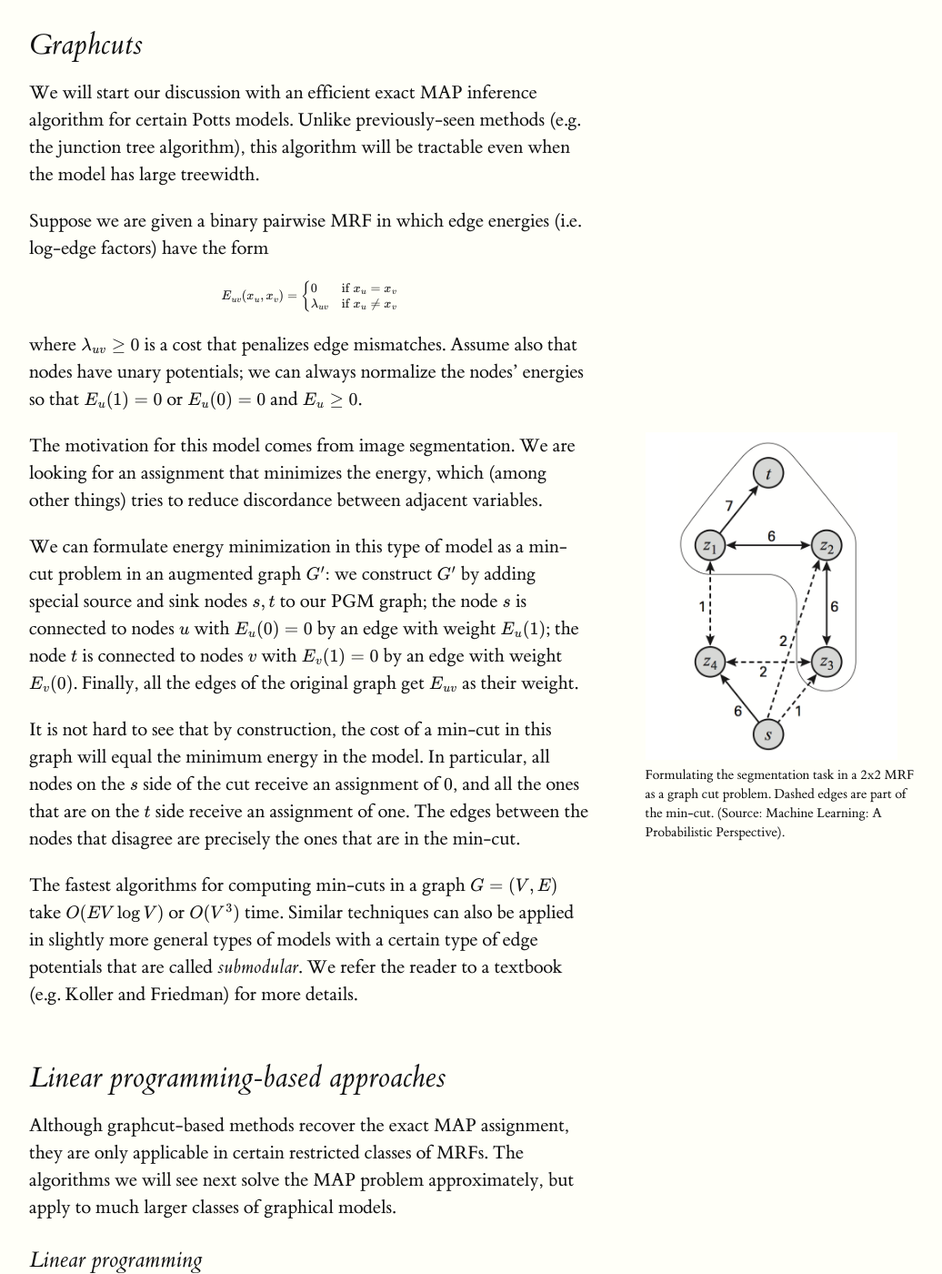
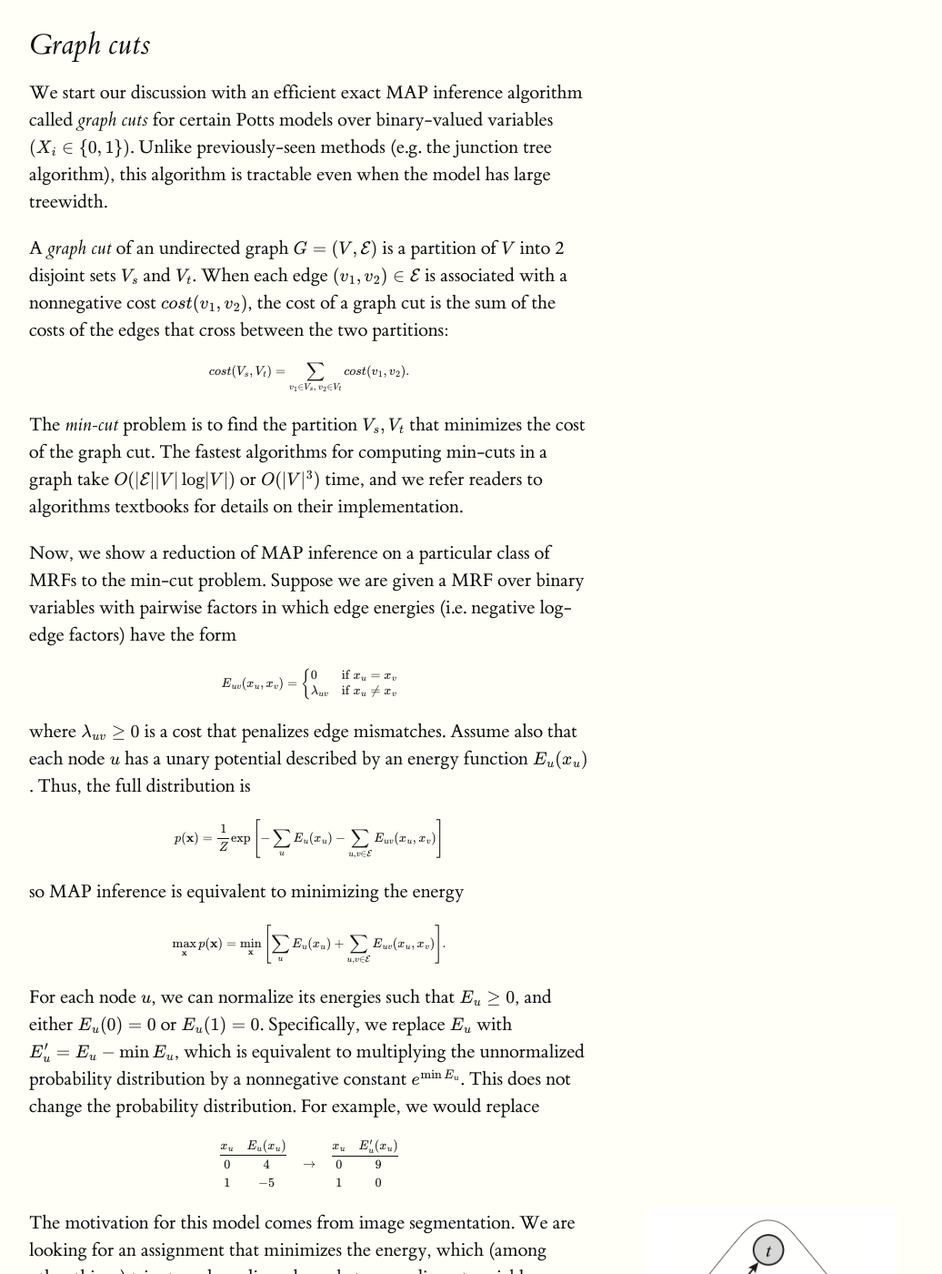
Before and after one commit to ermongroup/cs228-notes, a Jekyll site: the page built from inference/map/index.md, in a window 1280 px wide and 1400 px high, scrolled down 2176 px. Shown: the whole window at 91% size, without its empty margins (128-1164 px from the left). Built offline with Jekyll 4.4.1, drawn with Linux system fonts in a browser that asks for light colours; formulas are drawn with MathJax 3; some of the changed text lies outside the part shown.

Commit message:
Add definition of min-cut to graph cuts notes (#159)

```diff
--- a/inference/map/index.md
+++ b/inference/map/index.md
@@ -35,13 +35,19 @@ We discussed structured prediction in detail when we covered CRFs. Recall that o
 Another example of MAP inference is image segmentation; here, we are interested in locating an entity in an image and label all its pixels. Our input $$\bfx \in [0, 1]^{d\times d}$$ is a matrix of image pixels, and our task is to predict the label $$y \in \{0, 1\}^{d\times d}$$, indicating whether each pixel encodes the object we want to recover. Intuitively, neighboring pixels should have similar values in $$\bfy$$, i.e. pixels associated with the horse should form one continuous blob (rather than white noise).
 {% include marginfigure.html id="segmentation" url="assets/img/imagesegmentation.png" description="An illustration of the image segmentation problem." %}
 
-This prior knowledge can be naturally modeled in the language of graphical models via a [Potts model](https://en.wikipedia.org/wiki/Potts_model). As in our first example, we can introduce potentials $$\phi(y_i,x)$$ that encode the likelihood that any given pixel is from our subject. We then augment them with pairwise potentials $$\phi(y_i, y_j )$$ for neighboring $$y_i, y_j$$, which will encourage adjacent $$y$$'s to have the same value with higher probability.
+This prior knowledge can be naturally modeled in the language of graphical models via a [Potts model](https://en.wikipedia.org/wiki/Potts_model). As in our first example, we can introduce potentials $$\phi(y_i,x)$$ that encode the likelihood that any given pixel is from our subject. We then augment them with pairwise potentials $$\phi(y_i, y_j)$$ for neighboring $$y_i, y_j$$, which will encourage adjacent $$y$$'s to have the same value with higher probability.
 
-## Graphcuts
+## Graph cuts
 
-We will start our discussion with an efficient exact MAP inference algorithm for certain Potts models. Unlike previously-seen methods (e.g. the junction tree algorithm), this algorithm will be tractable even when the model has large treewidth.
+We start our discussion with an efficient exact MAP inference algorithm called *graph cuts* for certain Potts models over binary-valued variables $$(X_i \in \{0, 1\})$$. Unlike previously-seen methods (e.g. the junction tree algorithm), this algorithm is tractable even when the model has large treewidth.
 
-Suppose we are given a binary pairwise MRF in which edge energies (i.e. log-edge factors) have the form
+A *graph cut* of an undirected graph $$G = (V, \mathcal{E})$$ is a partition of $$V$$ into 2 disjoint sets $$V_s$$ and $$V_t$$. When each edge $$(v_1, v_2) \in \mathcal{E}$$ is associated with a nonnegative cost $$cost(v_1, v_2)$$, the cost of a graph cut is the sum of the costs of the edges that cross between the two partitions:
+
+$$ cost(V_s, V_t) = \sum_{v_1 \in V_s,\ v_2 \in V_t} cost(v_1, v_2). $$
+
+The *min-cut* problem is to find the partition $$V_s, V_t$$ that minimizes the cost of the graph cut. The fastest algorithms for computing min-cuts in a graph take $$O(\lvert \mathcal{E} \rvert \lvert V \rvert \log \lvert V \rvert)$$ or $$O(\lvert V \rvert^3)$$ time, and we refer readers to algorithms textbooks for details on their implementation.
+
+Now, we show a reduction of MAP inference on a particular class of MRFs to the min-cut problem. Suppose we are given a MRF over binary variables with pairwise factors in which edge energies (i.e. negative log-edge factors) have the form
 
 $$
 E_{uv}(x_u, x_v) =
@@ -51,7 +57,33 @@ E_{uv}(x_u, x_v) =
 \end{cases}
 $$
 
-where $$\lambda_{uv} \geq 0$$ is a cost that penalizes edge mismatches. Assume also that nodes have unary potentials; we can always normalize the nodes' energies so that $$E_u(1) = 0$$ or $$E_u(0) = 0$$ and $$E_u \geq 0$$.
+where $$\lambda_{uv} \geq 0$$ is a cost that penalizes edge mismatches. Assume also that each node $$u$$ has a unary potential described by an energy function $$E_u(x_u)$$. Thus, the full distribution is
+
+$$
+p(\bfx) = \frac{1}{Z} \exp\left[ -\sum_u E_u(x_u) - \sum_{u,v \in \mathcal{E}} E_{uv}(x_u, x_v) \right]
+$$
+
+so MAP inference is equivalent to minimizing the energy
+
+$$
+\max_\bfx p(\bfx) = \min_\bfx \left[ \sum_u E_u(x_u) + \sum_{u,v \in \mathcal{E}} E_{uv}(x_u, x_v) \right].
+$$
+
+For each node $$u$$, we can normalize its energies such that $$E_u \geq 0$$, and either $$E_u(0) = 0$$ or $$E_u(1) = 0$$. Specifically, we replace $$E_u$$ with $$E_u' = E_u - \min E_u$$, which is equivalent to multiplying the unnormalized probability distribution by a nonnegative constant $$e^{\min E_u}$$. This does not change the probability distribution. For example, we would replace
+
+$$\begin{array}{cc}
+ x_u & E_u(x_u) \\
+ \hline
+ 0 & 4 \\
+ 1 & -5
+\end{array}
+\quad\to\quad
+\begin{array}{cc}
+ x_u & E_u'(x_u) \\
+ \hline
+ 0 & 9 \\
+ 1 & 0
+\end{array}$$
 
 {% include marginfigure.html id="mincut" url="assets/img/mincut.png" description="Formulating the segmentation task in a 2x2 MRF as a graph cut problem. Dashed edges are part of the min-cut. (Source: Machine Learning: A Probabilistic Perspective)." %}
 The motivation for this model comes from image segmentation. We are looking for an assignment that minimizes the energy, which (among other things) tries to reduce discordance between adjacent variables.
@@ -62,28 +94,28 @@ the node $$s$$ is connected to nodes $$u$$ with $$E_u(0) = 0$$ by an edge with w
 the node $$t$$ is connected to nodes $$v$$ with $$E_v(1) = 0$$ by an edge with weight $$E_v(0)$$.
 Finally, all the edges of the original graph get $$E_{uv}$$ as their weight.
 
-It is not hard to see that by construction, the cost of a min-cut in this graph will equal the minimum energy in the model. In particular, all nodes on the $$s$$ side of the cut receive an assignment of $$0$$, and all the ones that are on the $$t$$ side receive an assignment of one. The edges between the nodes that disagree are precisely the ones that are in the min-cut.
+By construction, the cost of a minimal cut in this graph equals the minimum energy in the model. In particular, all nodes on the $$s$$ side of the cut receive an assignment of 0, and all nodes on the $$t$$ side receive an assignment of 1. The edges between the nodes that disagree are precisely the ones in the minimal cut.
 
-The fastest algorithms for computing min-cuts in a graph $$G=(V,E)$$ take $$O(EV\log V)$$ or $$O(V^3)$$ time. Similar techniques can also be applied in slightly more general types of models with a certain type of edge potentials that are called *submodular*. We refer the reader to a textbook (e.g. Koller and Friedman) for more details.
+Similar techniques can be applied in slightly more general types of models with a certain type of edge potentials that are called *submodular*. We refer the reader to the Koller and Friedman textbook for more details.
 
 ## Linear programming-based approaches
 
-Although graphcut-based methods recover the exact MAP assignment, they are only applicable in certain restricted classes of MRFs. The algorithms we will see next solve the MAP problem approximately, but apply to much larger classes of graphical models.
+Although graphcut-based methods recover the exact MAP assignment, they are only applicable in certain restricted classes of MRFs. The algorithms we see next solve the MAP problem approximately, but apply to much larger classes of graphical models.
 
 ### Linear programming
 
-Our first approximate inference strategy consists in reducing MAP inference to integer linear programming. Linear programming (LP) --- also known as linear optimization --- refers to a class of problems of the form
+Our first approximate inference strategy consists of reducing MAP inference to integer linear programming. Linear programming (LP) --- also known as linear optimization --- refers to a class of problems of the form
 
 $$
-\begin{align*}
-\min \;& \bf{c} \cdot \bfx \\
-\textrm{s.t. } & A \bfx \leq \bf{b}
-\end{align*}
+\begin{array}{ll}
+\text{minimize (over $\bfx$)} & \bf{c} \cdot \bfx \\
+\text{subject to} & A \bfx \preceq \bf{b}
+\end{array}
 $$
 
-where $$\bfx \in \Re^n$$, and $$\bf{c}, \bf{b} \in \Re^n$$, $$A\in \Re^{n\times n}$$ are problem parameters.
+where $$\bfx \in \Re^n$$ is the optimization variable, and $$\bf{c}, \bf{b} \in \Re^n$$ and $$A\in \Re^{n\times n}$$ are problem parameters.
 
-Problems of this form are found in almost every field of science and engineering. They have been extensively studied since the 30's, which has led to both an extensive theory{% include sidenote.html id="note-karmarkar" note="A major breakthrough of applied mathematics in the 80's was the development polynomial-time [algorithms](https://en.wikipedia.org/wiki/Karmarkar%27s_algorithm) for linear programming." %}, as well as practical [tools](https://en.wikipedia.org/wiki/CPLEX) that can solve very large LP instances (100,000 variables or more) in a reasonable time.
+Problems of this form are found in almost every field of science and engineering. They have been extensively studied since the 1930s, which has led to extensive theory{% include sidenote.html id="note-karmarkar" note="A major breakthrough of applied mathematics in the 1980s was the development polynomial-time [algorithms](https://en.wikipedia.org/wiki/Karmarkar%27s_algorithm) for linear programming." %} and practical [tools](https://en.wikipedia.org/wiki/CPLEX) that can solve very large LP instances (100,000 variables or more) in a reasonable time.
 
 Integer linear programming (ILP) is an extension of linear programming in which we also require that $$\bfx \in \{0, 1\}^n$$. Unfortunately, this makes optimization considerably more difficult, and ILP is in general NP-hard. Nonetheless, there are many heuristics for solving ILP problems in practice, and commercial solvers can handle instances with thousands of variables or more.
 
@@ -94,7 +126,7 @@ One of the main techniques for solving ILP problems is *rounding*. The idea of r
 For simplicity, let's look at MAP in pairwise MRFs. We can reduce the MAP objective to integer linear programming by introducing two types of indicator variables:
 
 - A variable $$\mu_i(x_i)$$ for each $$i \in V$$ and state $$x_i$$.
-- A variable $$\mu_{ij}(x_i,x_j)$$ for each edge $$(i,j) \in E$$ and pair of states $$x_i,x_j$$.
+- A variable $$\mu_{ij}(x_i,x_j)$$ for each edge $$(i,j) \in \mathcal{E}$$ and pair of states $$x_i,x_j$$.
 
 We can rewrite the MAP objective in terms of these variables as
 
@@ -149,7 +181,7 @@ The dual decomposition approach consists in softening these constraints in order
 We will achieve this by first forming the *Lagrangian* for the constrained problem, which is
 
 $$
-L(\delta, \bfx^f, \bfx) = \sum_{i \in V}  \theta_i (x_i) + \sum_{f \in F} \theta_f (x^f) + \sum_{f \in F} \sum_{i \in f} \sum_{x'_i} \delta_{fi}(x_i')\left( \Ind_{x'_i = x_i} - \Ind_{x'_i = x^f_i} \right).
+L(\delta, \bfx^f, \bfx) = \sum_{i \in V} \theta_i (x_i) + \sum_{f \in F} \theta_f (x^f) + \sum_{f \in F} \sum_{i \in f} \sum_{x'_i} \delta_{fi}(x_i')\left( \Ind_{x'_i = x_i} - \Ind_{x'_i = x^f_i} \right).
 $$
 
 The $$\delta$$ variables are called Lagrange *multipliers*; each of them is associated with a constraint{% include sidenote.html id="note-cvxopt" note="There is a very deep and powerful theory of constrained optimization centered around Lagrangians. We refer the reader to a course on [convex optimization](http://stanford.edu/class/ee364a/) for a thorough discussion." %}. Observe that $$x, x^f = x^*$$ is a valid assignment to the Lagrangian; its value equals $$p^*$$ for any $$\delta$$, since the Lagrange multipliers are simply multiplied by zero. This shows that the Lagrangian is an upper bound on $$p^*$$:
@@ -160,7 +192,7 @@ $$
 
 In order to get the tightest such bound, we may optimize $$L(\delta)$$ over $$\delta$$. It turns out that by the theory of Lagarange duality, at the optimal $$\delta^*$$, this bound will be exactly tight, i.e.
 
-$$ L(\delta^*) =  p^*. $$
+$$ L(\delta^*) = p^*. $$
 
 It is actually not hard to prove this in our particular setting. To see that, note that we can reparametrize the Lagrangian as:
 
@@ -175,7 +207,9 @@ $$
 Suppose we can find dual variables $$\bar \delta$$ such that the local maximizers of $$\bar \theta_{i}^{\bar \delta} (x_i)$$ and $$\bar \theta_{f}^{\bar \delta} (x^f)$$ agree; in other words, we can find a $$\bar x$$ such that $$\bar x_i \in \arg\max_{x_i} \bar \theta_{i}^{\bar \delta} (x_i)$$ and $$\bar x^f \in \arg\max_{x^f} \bar \theta_{f}^{\bar \delta} (x^f)$$. Then we have that
 
 $$
-L(\bar \delta) =  \sum_{i \in V} \bar \theta_{i}^{\bar\delta} (\bar x_i) + \sum_{f \in F} \bar \theta_{f}^{\bar\delta} (\bar x^f) =  \sum_{i \in V} \theta_i (\bar x_i) + \sum_{f \in F} \theta_f (\bar x^f).
+L(\bar \delta)
+= \sum_{i \in V} \bar \theta_{i}^{\bar\delta} (\bar x_i) + \sum_{f \in F} \bar \theta_{f}^{\bar\delta} (\bar x^f)
+= \sum_{i \in V} \theta_i (\bar x_i) + \sum_{f \in F} \theta_f (\bar x^f).
 $$
 
 The first equality follows by definition of $$L(\delta)$$, while the second follows because terms involving Lagrange multipliers cancel out when $$x$$ and $$x^f$$ agree.
```
